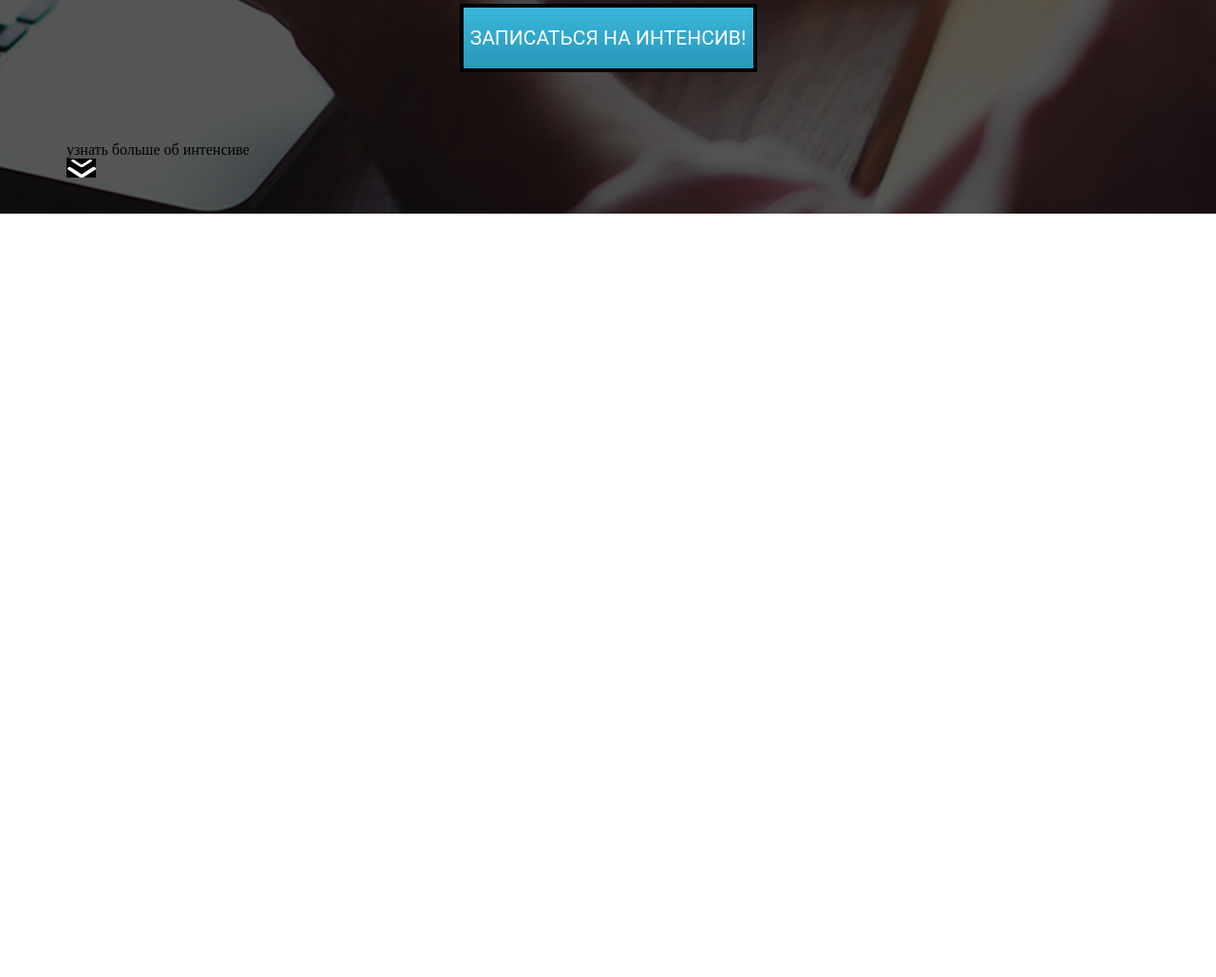
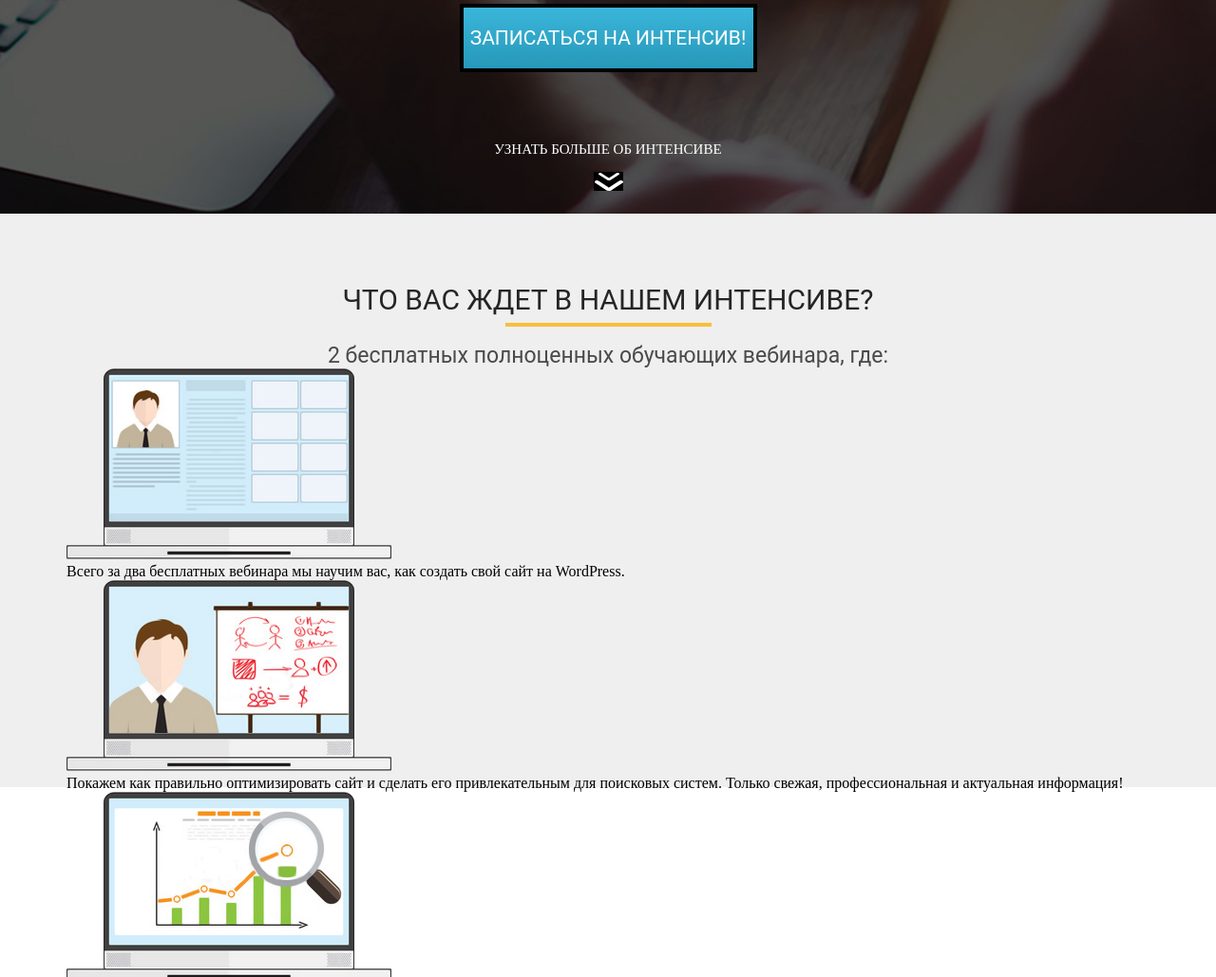
Before and after one commit to Roman-Kuvaldin/udemy-web-developer-olesya, a plain HTML site: page urok18/index.html in a window 1280 px wide. Shown: the part 575-1604 px from the top of the page at 95% size. Before the commit the page ends 800 px from the top, so only its background shows below. Drawn offline with Linux system fonts and the light colour scheme.

Commit message:
Изменения на 2022-07-25
Изменения на 2022-07-25

```diff
--- a/urok18/css/style.css
+++ b/urok18/css/style.css
@@ -101,3 +101,52 @@ h2.title {
 .more {
   margin-top: 73px;
 }
+.more .more_text {
+  color: #ffffff;
+  font-family: "Roboto - Thin";
+  font-size: 15px;
+  font-weight: 400;
+  text-transform: uppercase;
+  text-align: center;
+}
+
+.more .more_img {
+  display: block;
+  margin: 0 auto;
+  margin-top: 15px
+
+}
+
+.waiting {
+  height: 604px;
+  background-color: #efefef;
+  padding: 85px 0 75px;
+}
+
+.waiting .waiting_header {
+  color: #252525;
+  font-family: Roboto;
+  font-size: 30px;
+  font-weight: 400;
+  line-height: 12px;
+  text-transform: uppercase;
+  text-align: center;
+}
+
+.waiting .waiting_divider {
+width: 217px;
+height: 4px;
+background-color: #f9bf3b;
+margin: 0 auto;
+margin-top: 18px;
+}
+
+.waiting .waiting_subheader {
+  margin-top: 17px;
+  color: #4a4a4a;
+  font-family: Roboto;
+  font-size: 23px;
+  font-weight: 400;
+  text-align: center;
+
+}
--- a/urok18/index.html
+++ b/urok18/index.html
@@ -19,6 +19,7 @@
             <div class="simple">
               <h2 class="title_big">это просто!</h2>
               <div class="line"></div>
+
             </div>
             <h2 class="title">Куда сложнее сделать это правильно!</h2>
 
@@ -37,5 +38,34 @@
             </div>
           </div>
         </section>
+
+          <section class="waiting">
+              <div class="container">
+                <h2 class="waiting_header">Что вас ждет в нашем интенсиве?</h2>
+                <div class="waiting_divider"></div>
+                <div class="waiting_subheader">2 бесплатных полноценных обучающих вебинара, где:</div>
+
+          <div class="waiting_wrapper">
+            <div class="waiting_item">
+              <img src="img/layer_01.png" alt="" class="waiting_img">
+              <div class="waiting_descr">
+                Всего за два бесплатных вебинара мы научим вас, как создать свой сайт на WordPress.
+              </div>
+            </div>
+            <div class="waiting_item">
+              <img src="img/layer_02.png" alt="" class="waiting_img">
+              <div class="waiting_descr">
+                Покажем как правильно оптимизировать сайт и сделать его привлекательным для поисковых систем. Только свежая, профессиональная и актуальная информация!
+              </div>
+            </div>
+            <div class="waiting_item">
+              <img src="img/layer_04.png" alt="" class="waiting_img">
+              <div class="waiting_descr">
+                Вы узнаете, что такое "хорошая индексация", "высокая посещаемость", "стабилный прирост посетителей", "ТОП по запросам" и, что намного важнее, как добиться всех этих показателей!
+              </div>
+            </div>
+          </div>
+
+        </section>
       </body>
     </html>
```
Also changed, not shown: urok18/img/layer_01.png (added), urok18/img/layer_02.png (added), urok18/img/layer_04.png (added), urok18/img/layer_15_82.png (added), urok18/img/layer_22_140.png (added), urok18/img/layer_24_142.png (added), urok18/img/layer_25_143.png (added), urok18/img/layer_29_147.png (added), urok18/img/layer_31_149.png (added). Lines whose indentation alone changed are shown as unchanged.
